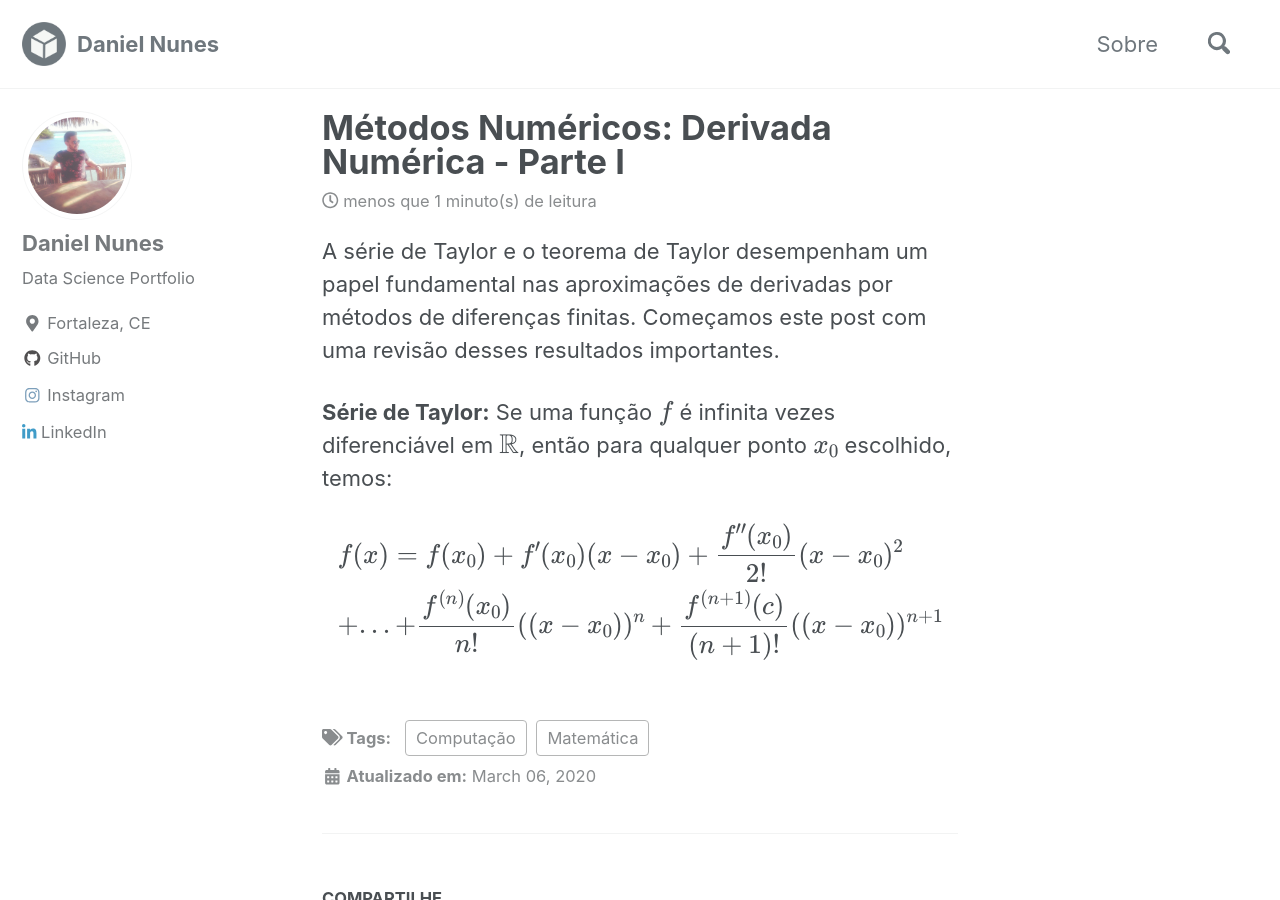
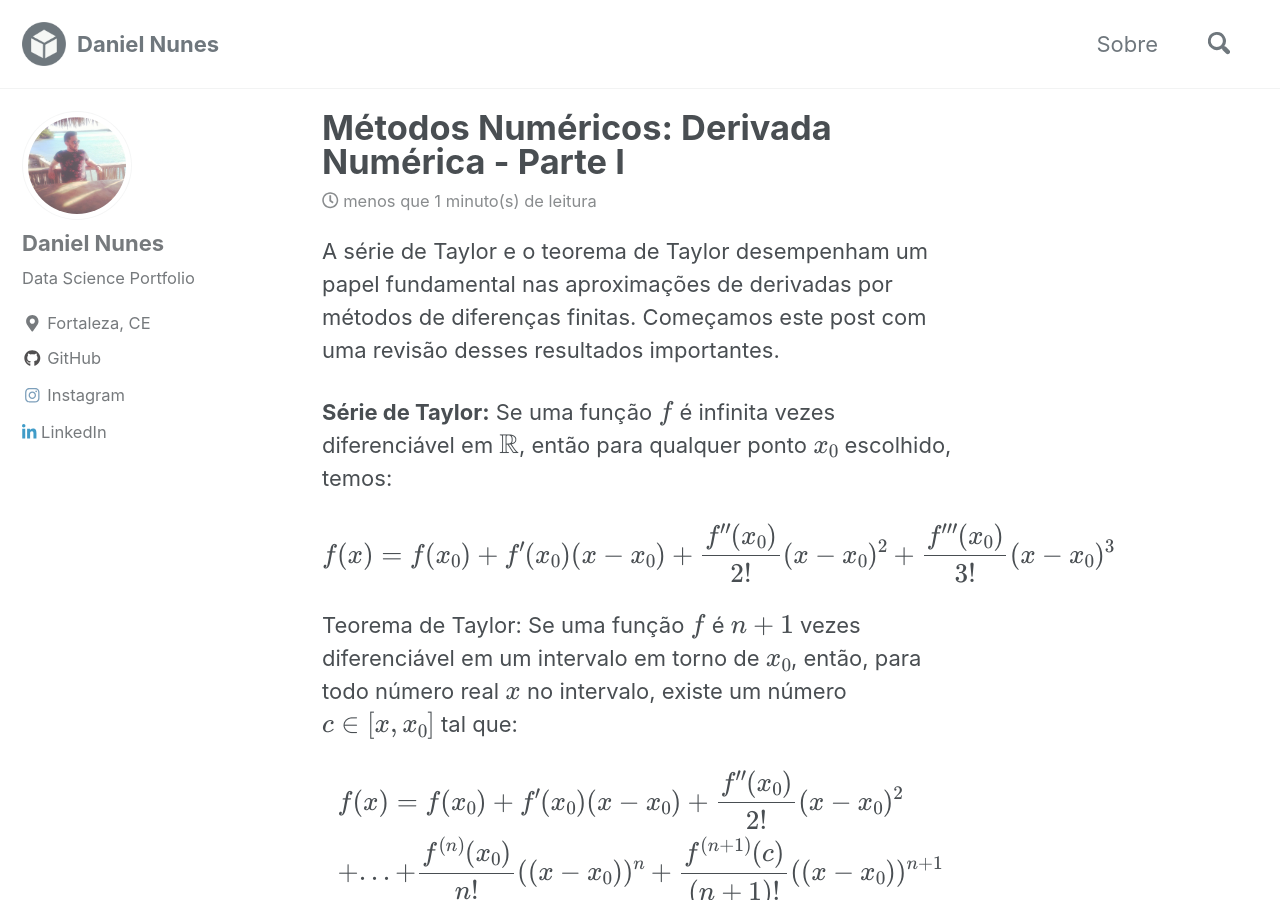
Before and after one commit to danielmnunes/danielmnunes.github.io, a Jekyll site: the page built from _posts/2020-03-06-derivada-numerica-parte1.md, in a window 1280 px wide and 900 px high. Built offline with Jekyll 4.4.1, drawn with Linux system fonts in a browser that asks for light colours; cached includes are drawn as plain includes; nearby versions of some CDN libraries; formulas are drawn with MathJax 3; comment, search, counter and statistics services are not loaded.

Commit message:
post mn pt 1 3

```diff
--- a/_posts/2020-03-06-derivada-numerica-parte1.md
+++ b/_posts/2020-03-06-derivada-numerica-parte1.md
@@ -15,6 +15,12 @@ A série de Taylor e o teorema de Taylor desempenham um papel fundamental nas ap
 **Série de Taylor:** Se uma função $$f$$ é infinita vezes diferenciável em $$ \mathbb{R}$$, então para qualquer ponto $$x_{0}$$ escolhido, temos:
 
 $$
+f(x) = f(x_{0}) + f{}'(x_{0})(x - x_{0}) + \frac{f{}''(x_{0})}{2!}(x - x_{0})^{2} + \frac{f{}'''(x_{0})}{3!}(x - x_{0})^{3}
+$$
+
+Teorema de Taylor: Se uma função $$f$$ é $$n+1$$ vezes diferenciável em um intervalo em torno de  $$x_{0}$$, então, para todo número real $$x$$ no intervalo, existe um número $$c \in [x, x_{0}]$$ tal que:
+
+$$
 \begin{align}
 & f(x) = f(x_{0}) + f{}'(x_{0})(x - x_{0}) + \frac{f{}''(x_{0})}{2!}(x - x_{0})^{2}\\
 & + ... + \frac{f^{(n)}(x_{0})}{n!}((x - x_{0}))^{n} + \frac{f^{(n+1)}(c)}{(n+1)!}((x - x_{0}))^{n+1}
```
